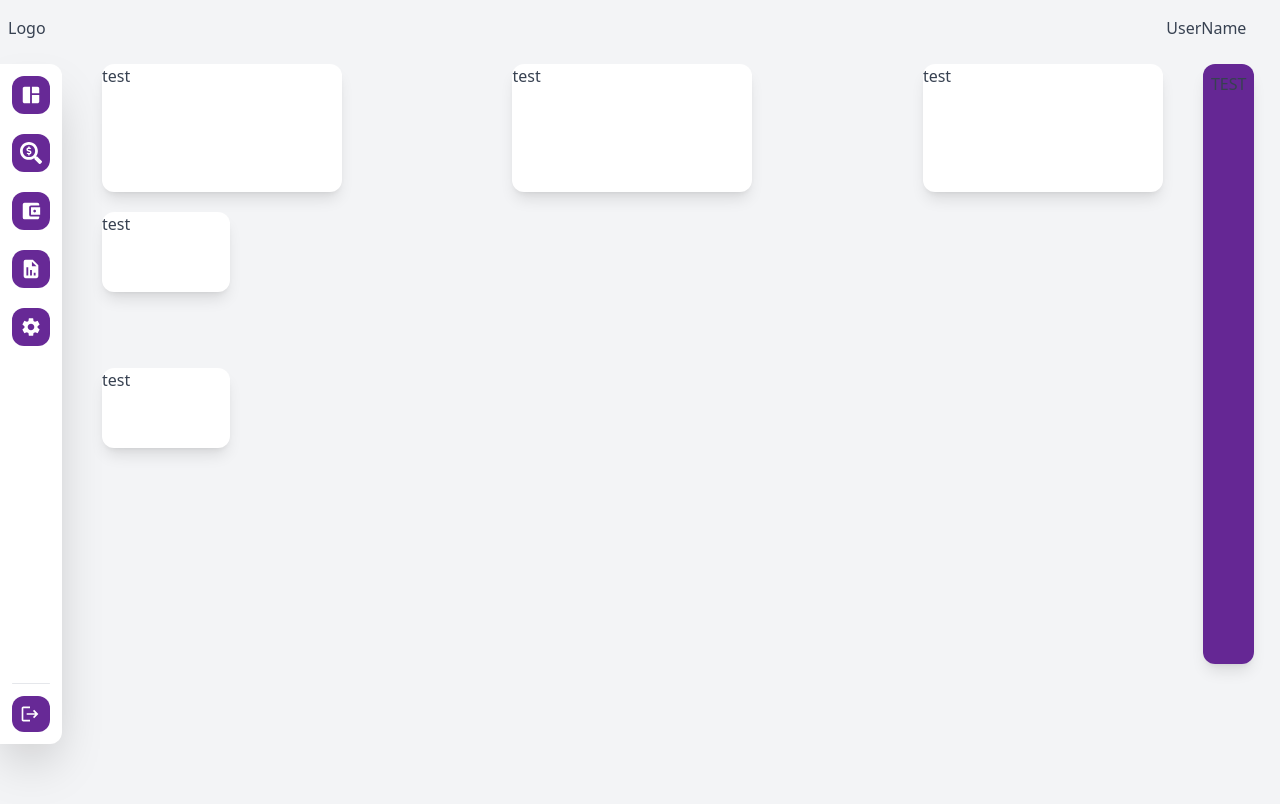
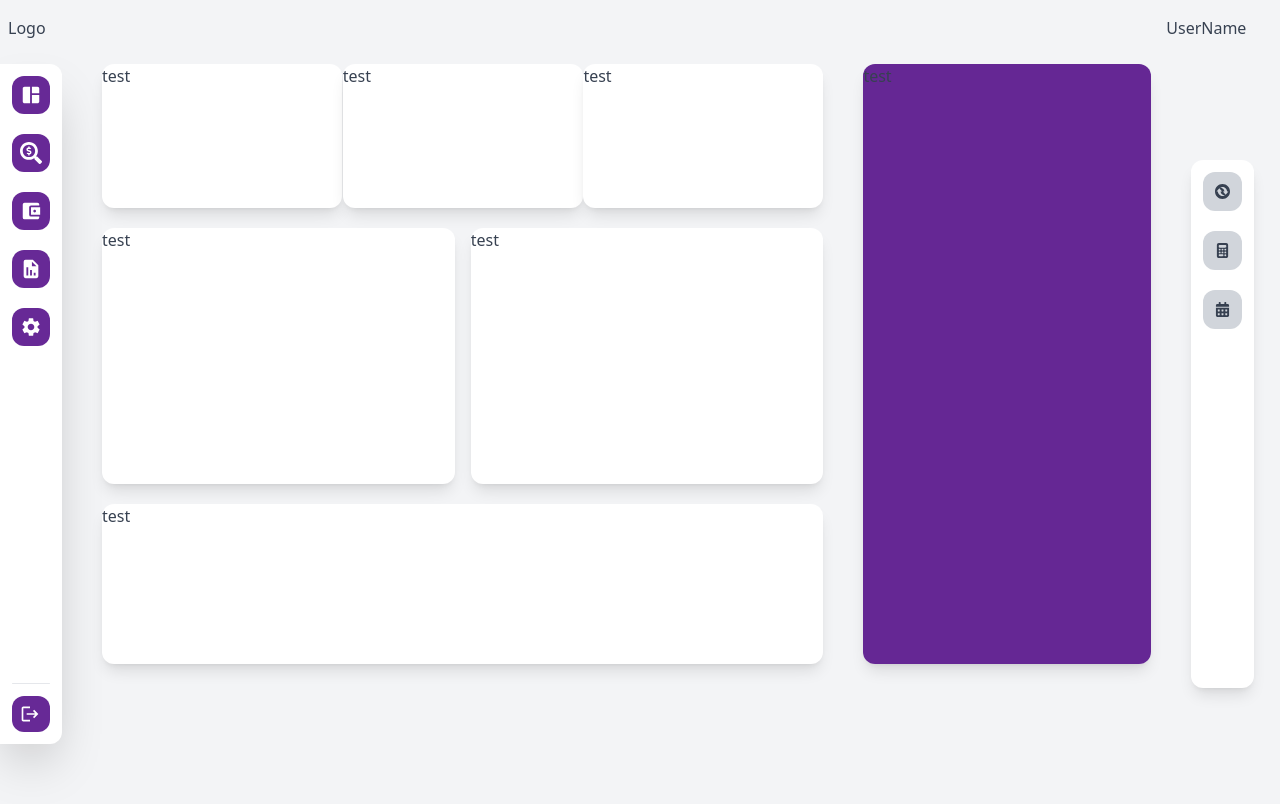
Before and after one commit to sudhi14/my-expense-budget-tracker, a React (Vite) app: page /home/dashboard in a window 1280 px wide. Shown: the top 804 px of the page. Built offline with nearby package versions, Linux system fonts and the light colour scheme.

Commit message:
Completing dashboard layout

```diff
--- /dev/null
+++ b/src/components/customComponents/GlobalUtils/index.tsx
@@ -0,0 +1,22 @@
+import React from "react";
+import { SiConvertio } from "react-icons/si";
+import { FaCalculator } from "react-icons/fa6";
+import { FaCalendarAlt } from "react-icons/fa";
+
+const GlobalUtils = () => {
+  return (
+    <div className="flex flex-col items-center gap-5">
+      <div className="p-3 bg-gray-300 rounded-xl hover:cursor-pointer">
+        <SiConvertio size={15} />
+      </div>
+      <div className="p-3 bg-gray-300 rounded-xl hover:cursor-pointer">
+        <FaCalculator size={15} />
+      </div>
+      <div className="p-3 bg-gray-300 rounded-xl hover:cursor-pointer">
+        <FaCalendarAlt size={15} />
+      </div>
+    </div>
+  );
+};
+
+export default GlobalUtils;
--- a/src/pages/Dashboard/index.tsx
+++ b/src/pages/Dashboard/index.tsx
@@ -1,3 +1,4 @@
+import GlobalUtils from "../../components/customComponents/GlobalUtils";
 import Card from "../../components/interactiveComponents/Card";
 
 const Dashboard = () => {
@@ -5,19 +6,27 @@ const Dashboard = () => {
     <div className="flex flex-row w-full gap-10">
       <div className="flex flex-col h-96 flex-1 gap-5">
         <div className="flex flex-row place-content-between">
-          <Card additionalClass={"flex-none h-32 w-60 bg-white"}>test</Card>
-          <Card additionalClass={"flex-none h-32 w-60 bg-white"}>test</Card>
-          <Card additionalClass={"flex-none h-32 w-60 bg-white"}>test</Card>
+          <Card additionalClass={"flex-none h-36 w-60 bg-white"}>test</Card>
+          <Card additionalClass={"flex-none h-36 w-60 bg-white"}>test</Card>
+          <Card additionalClass={"flex-none h-36 w-60 bg-white"}>test</Card>
         </div>
-        <div className="flex-1">
-          <Card additionalClass={"flex-1 h-20 w-32 bg-white"}>test</Card>
+        <div className=" flex flex-1 flex-row gap-4">
+          <Card additionalClass={"h-64 w-1/2 bg-white"}>test</Card>
+          <Card additionalClass={"h-64 w-1/2 bg-white"}>test</Card>
         </div>
         <div className="flex-none">
-          <Card additionalClass={"flex-none h-20 w-32 bg-white"}>test</Card>
+          <Card additionalClass={"flex-none h-40 w-full bg-white"}>test</Card>
         </div>
       </div>
-      <div className="=items-center">
-        <Card additionalClass={"h-3/4 p-2 bg-customBgAccents"}>TEST</Card>
+      <div>
+        <Card additionalClass={"flex-none h-3/4 w-72 bg-customBgAccents"}>
+          test
+        </Card>
+      </div>
+      <div className="mt-24">
+        <Card additionalClass={"h-3/4 p-3 bg-white"}>
+          <GlobalUtils />
+        </Card>
       </div>
     </div>
   );
--- a/src/pages/Home/index.tsx
+++ b/src/pages/Home/index.tsx
@@ -11,6 +11,8 @@ const Home = () => {
   useEffect(() => {
     if (!auth) {
       navigate("/login");
+    } else {
+      navigate("dashboard");
     }
   }, [auth]);
 
```
